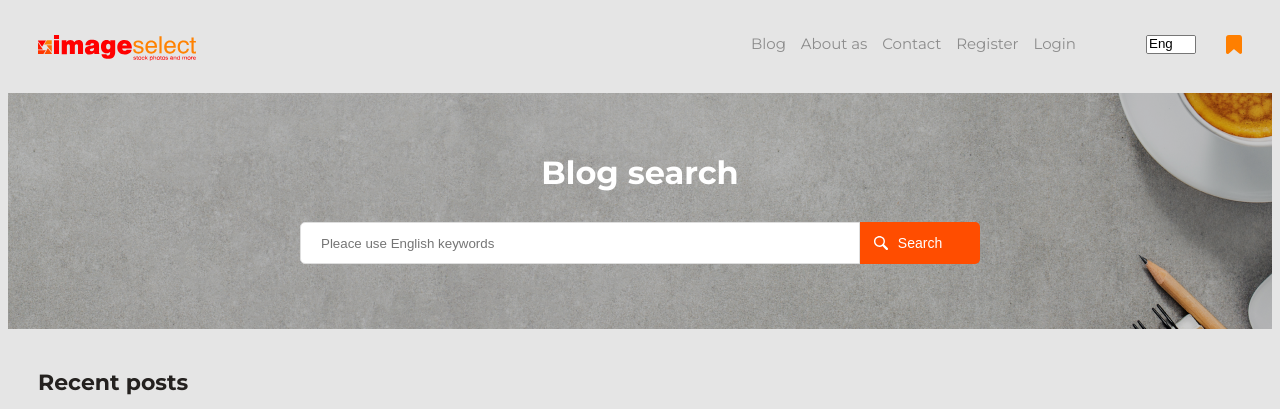
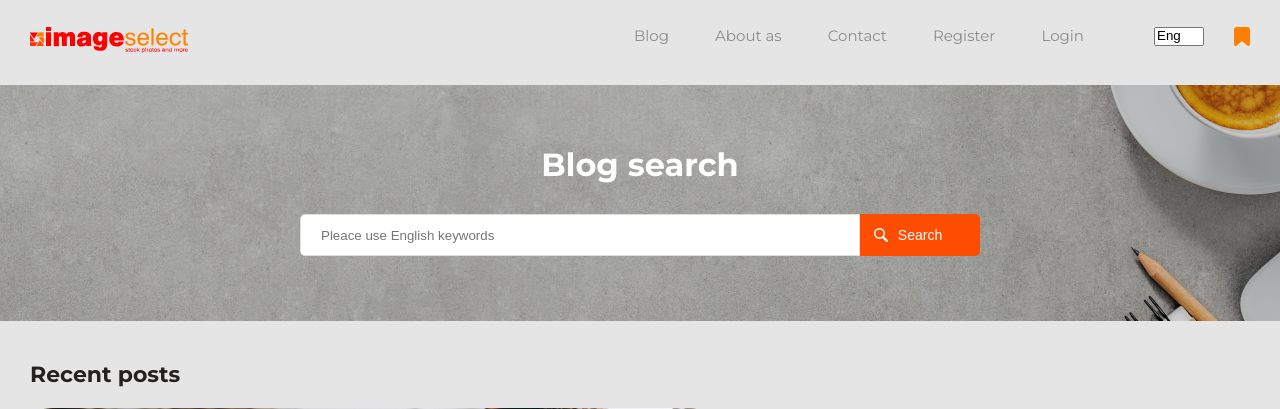
Before and after one commit to Anzhelika007/My_blog_flask, a Flask app: page / in a window 1280 px wide; the page is wider, and only the part inside the window is pictured. Shown: the top 409 px of that part. Run offline with Flask 2, Linux system fonts and the light colour scheme.

Commit message:
fix bug base

```diff
--- a/static/css/style.css
+++ b/static/css/style.css
@@ -5,6 +5,7 @@ html{
 *::after,
 ::before{
     box-sizing: inherit;
+    margin: 0;
 }
 a{
     text-decoration: none;
@@ -50,7 +51,7 @@ body{
     line-height: 18px;
     display:flex;
     justify-content: space-between;
-    width: 325px;
+    width: 450px;
 }
 .header__box{
     display:flex;
```
Also changed, not shown: static/images/img/contacts.png (added).
